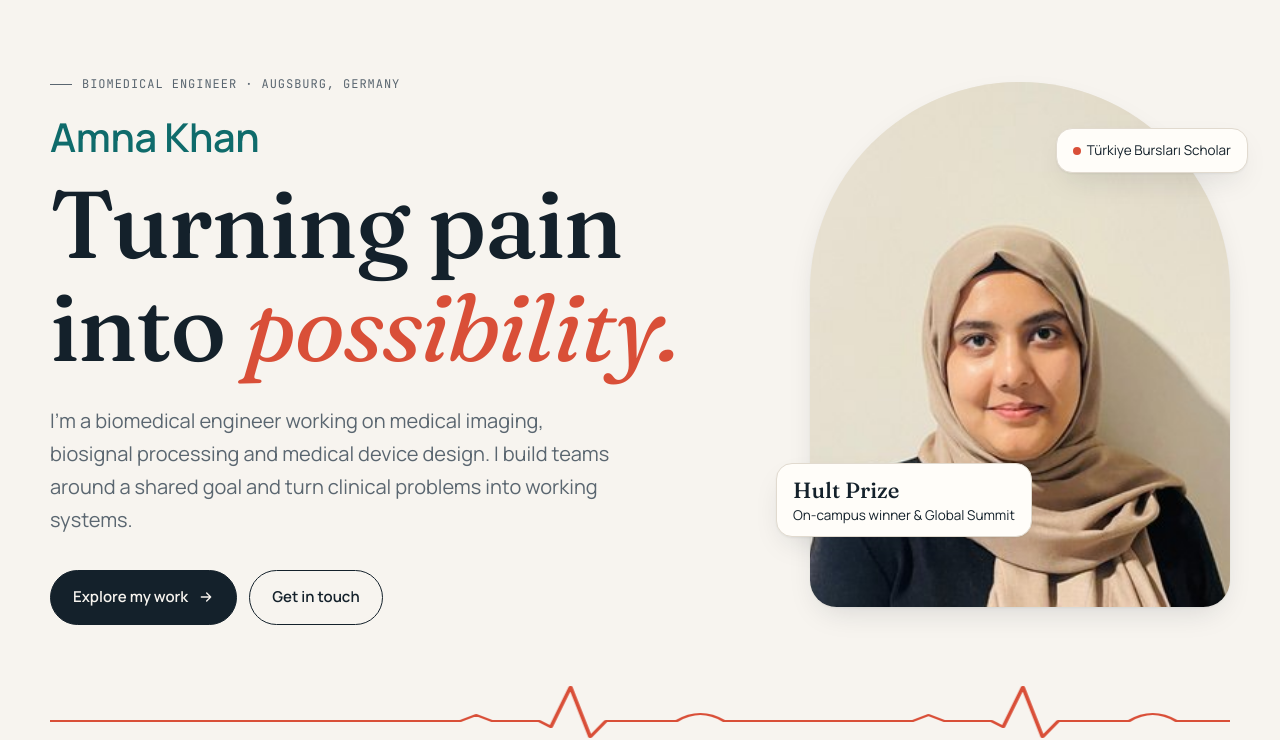
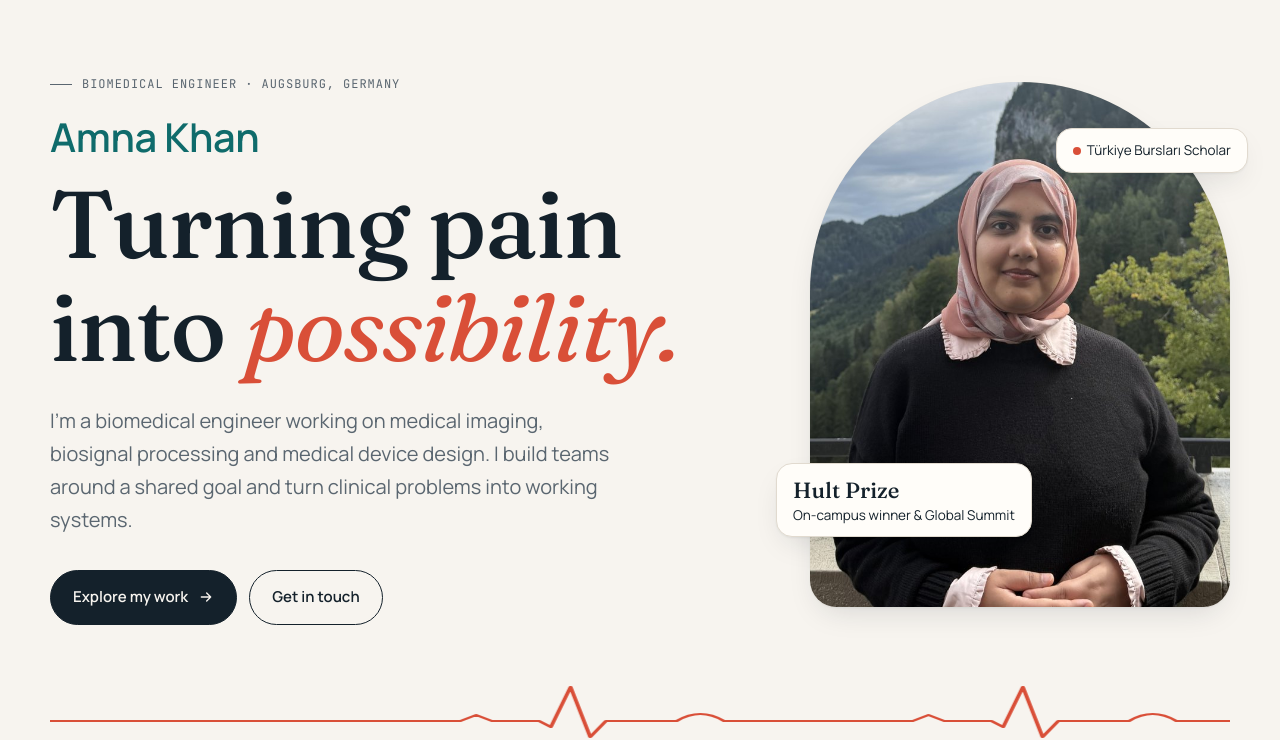
Before and after one commit to itsAmnaKhan/Amna_portfolio, a plain HTML site: page index.html in a window 1280 px wide. Shown: the part 60-800 px from the top of the page. Drawn offline with Linux system fonts and the light colour scheme.

Commit message:
Portfolio 1.0

```diff
--- a/index.html
+++ b/index.html
@@ -146,7 +146,7 @@
       aspect-ratio: 4 / 5; border-radius: 220px 220px 28px 28px; overflow: hidden;
       background: var(--soft); box-shadow: var(--shadow); position: relative;
     }
-    .portrait-frame img { width: 100%; height: 100%; object-fit: cover; object-position: 50% 62%; transform: scale(1.55); transform-origin: 50% 70%; }
+    .portrait-frame img { width: 100%; height: 100%; object-fit: cover; object-position: 50% 50%; transform: scale(1.7); transform-origin: 50% 75%; }
     .badge {
       position: absolute; background: var(--surface); border: 1px solid var(--line); border-radius: 16px;
       padding: 12px 16px; box-shadow: var(--shadow); font-size: 13.5px; line-height: 1.35;
@@ -441,7 +441,7 @@
           </div>
           <div class="portrait reveal">
             <div class="portrait-frame">
-              <img src="Images/From%20PDF/profile.jpg" alt="Portrait of Amna Khan" width="454" height="807" />
+              <img src="Images/amna.jpg" alt="Portrait of Amna Khan" width="1200" height="1600" />
             </div>
             <div class="badge badge-b"><span class="dot"></span>Türkiye Bursları Scholar</div>
             <div class="badge badge-a"><b>Hult Prize</b>On-campus winner &amp; Global Summit</div>
```
Also changed, not shown: Images/amna.jpg (added).
